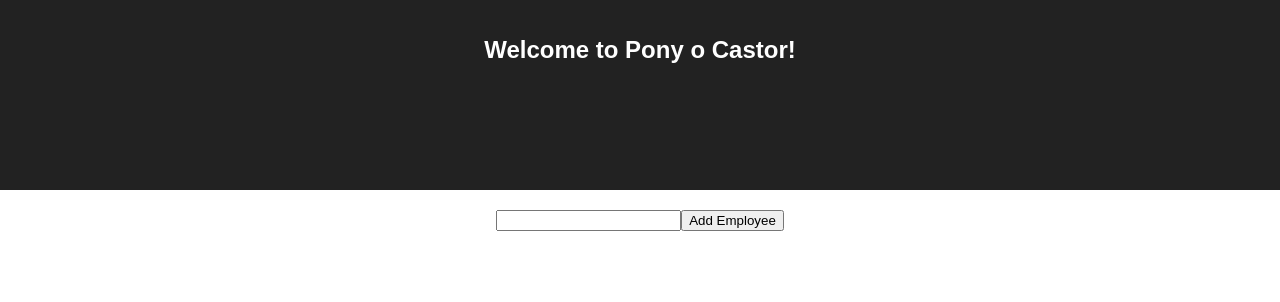
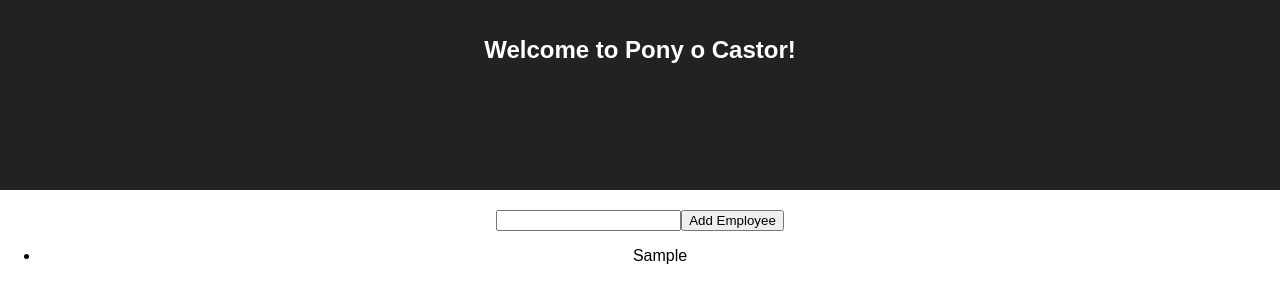
Before and after one commit to FLarra/pony-o-castor, a React (Create React App) app: page / in a window 1280 px wide. Both pictures are taken after typing "Sample" into the empty fields and a click on the button "Add Employee". Shown: the top 302 px of the page. Built offline with nearby package versions, Linux system fonts and the light colour scheme.

Commit message:
Add Employee and EmployeeList components, render employees after fulfill

```diff
--- a/src/components/App.js
+++ b/src/components/App.js
@@ -1,5 +1,6 @@
 import React, { Component } from 'react';
 import AddEmployee from './AddEmployee';
+import Employees from './Employees';
 import './App.css';
 
 class App extends Component {
@@ -10,6 +11,7 @@ class App extends Component {
           <h1 className="App-title">Welcome to Pony o Castor!</h1>
         </header>
         <AddEmployee />
+        <Employees />
       </div>
     );
   }
--- /dev/null
+++ b/src/components/Employee.js
@@ -0,0 +1,9 @@
+import React from 'react'
+
+const Employee = ({ name }) => (
+  <li>
+    {name}
+  </li>
+)
+
+export default Employee
--- /dev/null
+++ b/src/components/Employees.js
@@ -0,0 +1,20 @@
+import React from 'react'
+import Employee from './Employee'
+import { connect } from 'react-redux';
+
+const Employees = ({ employees }) => (
+  <ul>
+    {employees.map(employee =>
+      <Employee
+        key={employee.name}
+        {...employee}
+      />
+    )}
+  </ul>
+)
+
+const mapStateToProps = (state) => (
+  { employees: state }
+)
+
+export default connect(mapStateToProps)(Employees)
```
